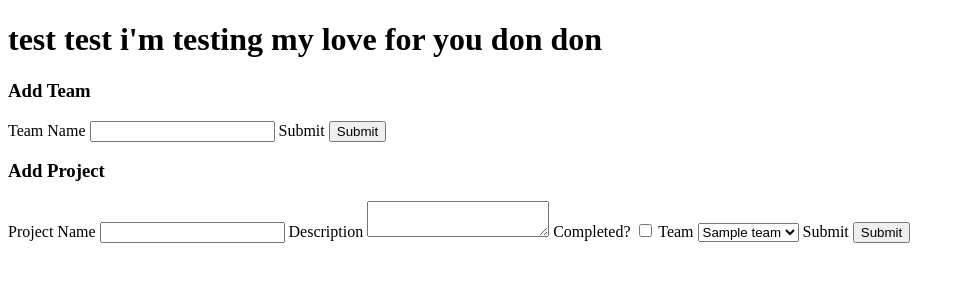
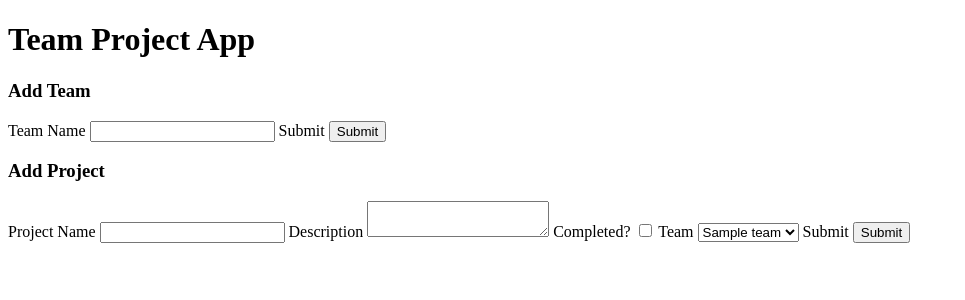
Before and after one commit to AdamCox15/Python-Team-Projects-App, a Flask app: page / in a window 1280 px wide. Shown: the top 300 px of the page, without its empty margins (0-965 px from the left). Run offline with Flask 2, Linux system fonts and the light colour scheme; tables that the repository leaves empty hold one stand-in row (values such as "Sample post").

Commit message:
Finished part 5 step 1

```diff
--- a/server.py
+++ b/server.py
@@ -1,6 +1,6 @@
 from flask import Flask, render_template, redirect, url_for
 from forms import TeamForm, ProjectForm
-from model import User, Team, Project, connect_to_db
+from model import db, User, Team, Project, connect_to_db
 
 app = Flask(__name__)
 
@@ -20,7 +20,10 @@ def add_team():
     team_form = TeamForm()
 
     if team_form.validate_on_submit():
-        print(team_form.team_name.data)
+        team_name = team_form.team_name.data
+        new_team = Team(team_name, user_id)
+        db.session.add(new_team)
+        db.session.commit()
         return redirect(url_for("home"))
     else:
         return redirect(url_for("home"))
@@ -31,7 +34,14 @@ def add_project():
     project_form.update_teams(User.query.get(user_id).teams)
 
     if project_form.validate_on_submit():
-        print(project_form.project_name.data)
+        project_name = project_form.project_name.data
+        description = project_form.description.data
+        completed = project_form.completed.data
+        team_id = project_form.team_selection.data
+
+        new_project = Project(project_name, completed, team_id, description = description)
+        db.session.add(new_project)
+        db.session.commit()
         return redirect(url_for("home"))
     else:
         return redirect(url_for("home"))
--- a/templates/home.html
+++ b/templates/home.html
@@ -4,10 +4,10 @@
     <meta charset="UTF-8" />
     <meta http-equiv="X-UA-Compatible" content="IE=edge" />
     <meta name="viewport" content="width=device-width, initial-scale=1.0" />
-    <title>Document</title>
+    <title>Team Project App</title>
   </head>
   <body>
-    <h1>test test i'm testing my love for you don don</h1>
+    <h1>Team Project App</h1>
 
     <div class="form-contanier">
       <h3>Add Team</h3>
```
Also changed, not shown: database.db.
